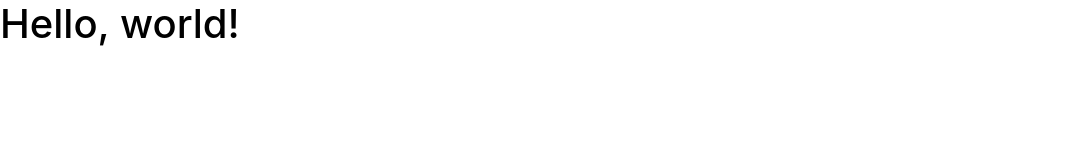
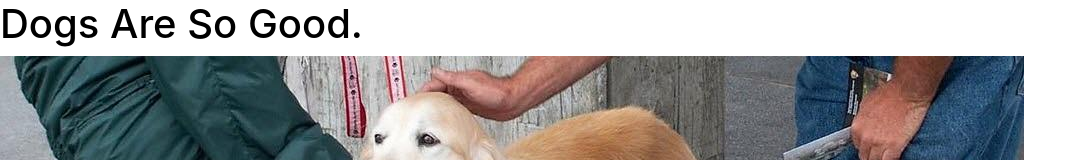
Before and after one commit to dkim417/dogpractice, a plain HTML site: page index.html in a window 1280 px wide. Shown: the top 160 px of the page, without its empty margins (0-1087 px from the left). Drawn offline with nearby package versions, Linux system fonts and the light colour scheme.

Commit message:
Update index.html

```diff
--- a/index.html
+++ b/index.html
@@ -7,7 +7,7 @@
     <link rel="stylesheet" href="css/style.css">
   </head>
   <body>
-    <!-- <h1>Dogs Are So Good.</h1>
+    <h1>Dogs Are So Good.</h1>
 
     <div class="dogCol">
       <img src="img/dogBanner.jpg" alt="a very good dog">
@@ -62,7 +62,7 @@
 
       </div>
      </div>
-   </section> -->
+   </section>
 
    <!doctype html>
 <html lang="en">
```
